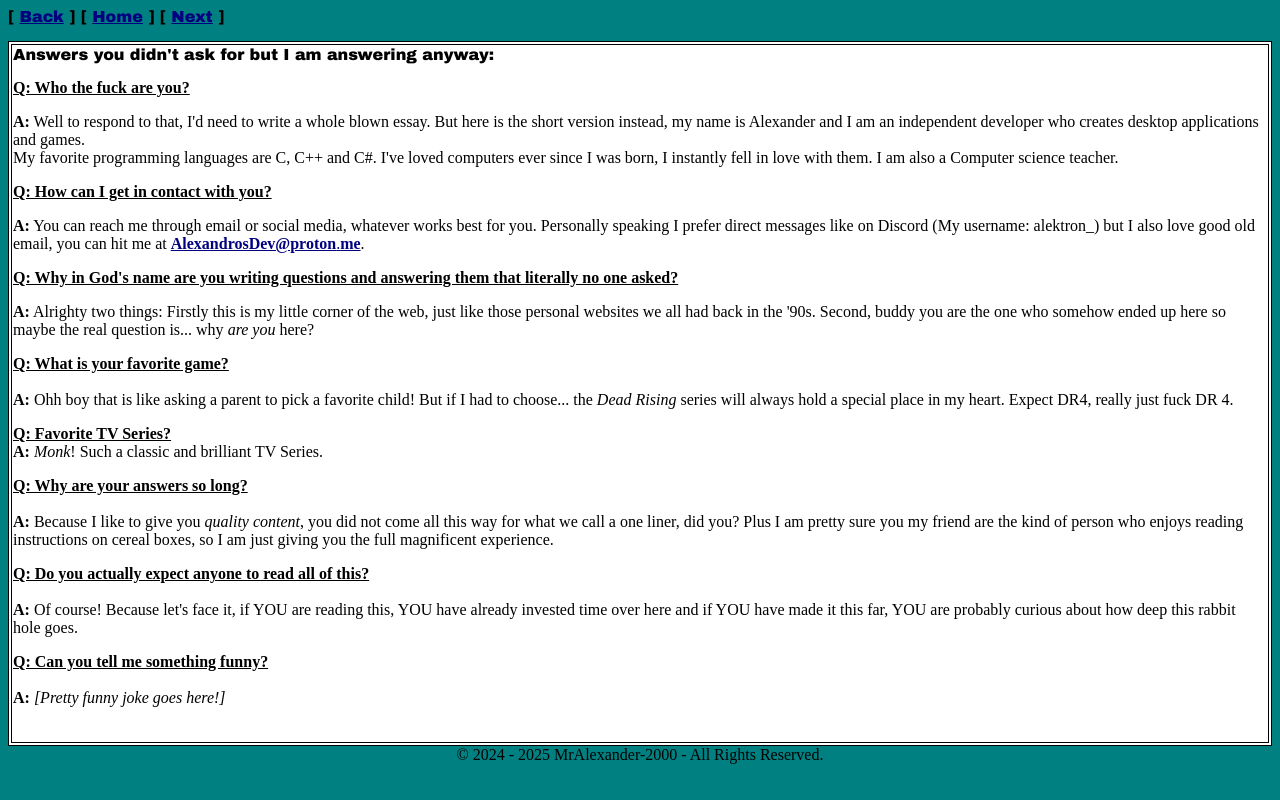
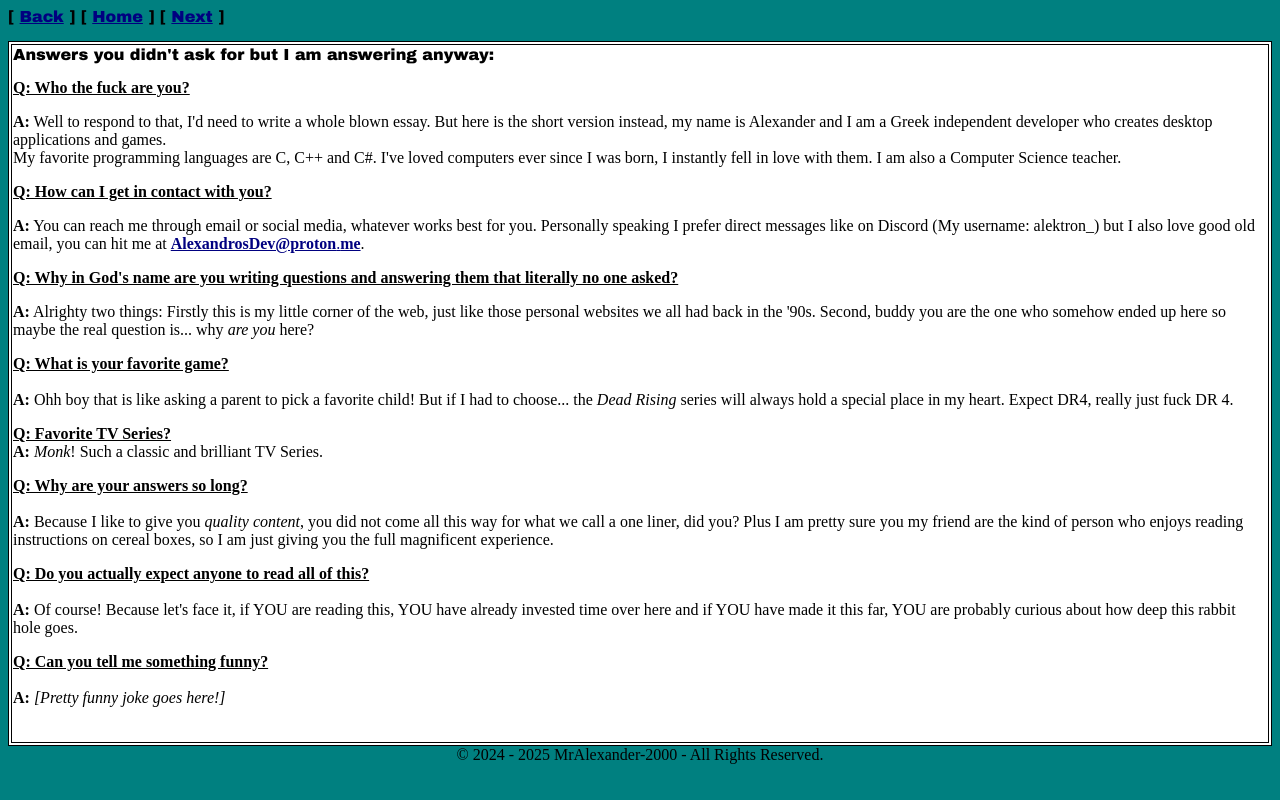
Before and after one commit to MrAlexander-2000/mralexander-2000.github.io, a plain HTML site: page Unasked-Answers.htm in a window 1280 px wide. Drawn offline with Linux system fonts and the light colour scheme.

Commit message:
Updated
Fixed some typos mostly!

```diff
--- a/Unasked-Answers.htm
+++ b/Unasked-Answers.htm
@@ -20,11 +20,11 @@
 		fuck are you?</strong></u></p>
 		<p><strong data-start="93" data-end="99">A:</strong> Well to respond to
 		that, I'd need to write a whole blown essay. But here is the short
-		version instead, my name is Alexander and I am an independent developer
+		version instead, my name is Alexander and I am a Greek independent developer
 		who creates desktop applications and games.<br data-start="265" data-end="268">
 		My favorite programming languages are C, C++ and C#. I've loved
 		computers ever since I was born, I instantly fell in love with them. I
-		am also a Computer science teacher.</p>
+		am also a Computer Science teacher.</p>
 		<p data-start="441" data-end="697"><u>
 		<strong data-start="441" data-end="482">Q: How can I get in contact with
 		you?</strong></u></p>
```
Also changed, not shown: Cool-Sites.htm (+2 -1 lines).
